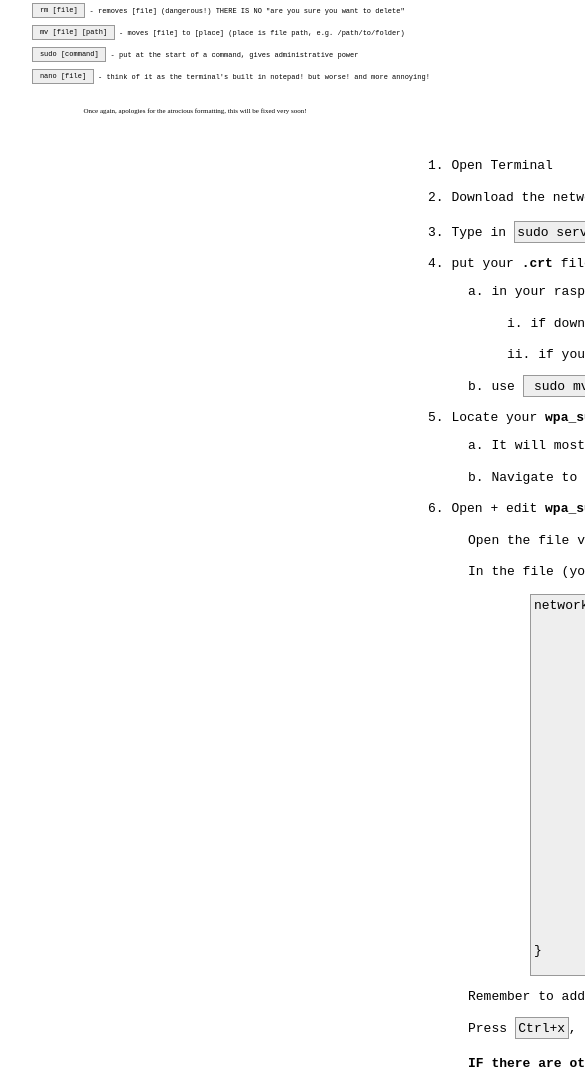
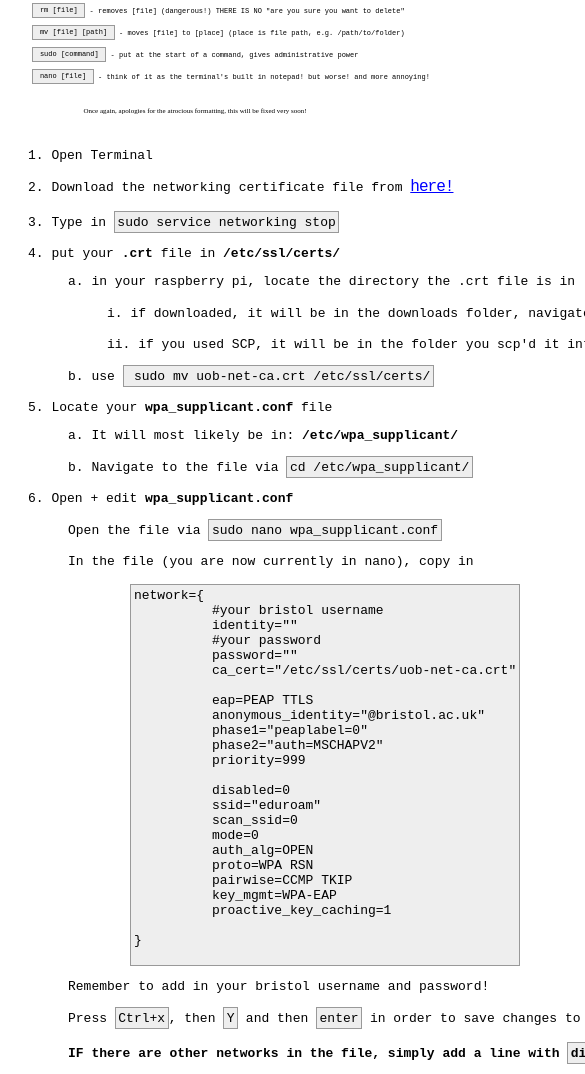
Before and after one commit to glesyuk/glesyuk.github.io, a plain HTML site: page rpi-wifi.html in a window 390 px wide. Shown: the part 1350-2424 px from the top of the page, 585 px wide, since content can reach past the window. Drawn offline with Linux system fonts and the light colour scheme.

```diff
--- a/css/style.css
+++ b/css/style.css
@@ -93,10 +93,10 @@
 
 .list {
 
-  padding-top: 10px;
+  /*padding-top: 10px;
   padding-right: 400px;
   padding-bottom: 10px;
-  padding-left: 400px;
+  padding-left: 400px;*/
 
   display:inline-block;
   word-wrap:normal;
```
